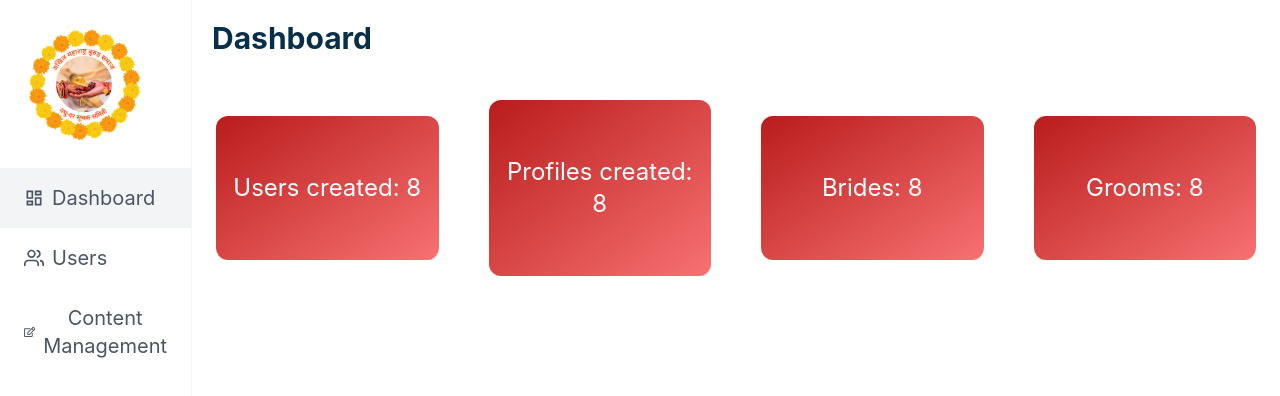
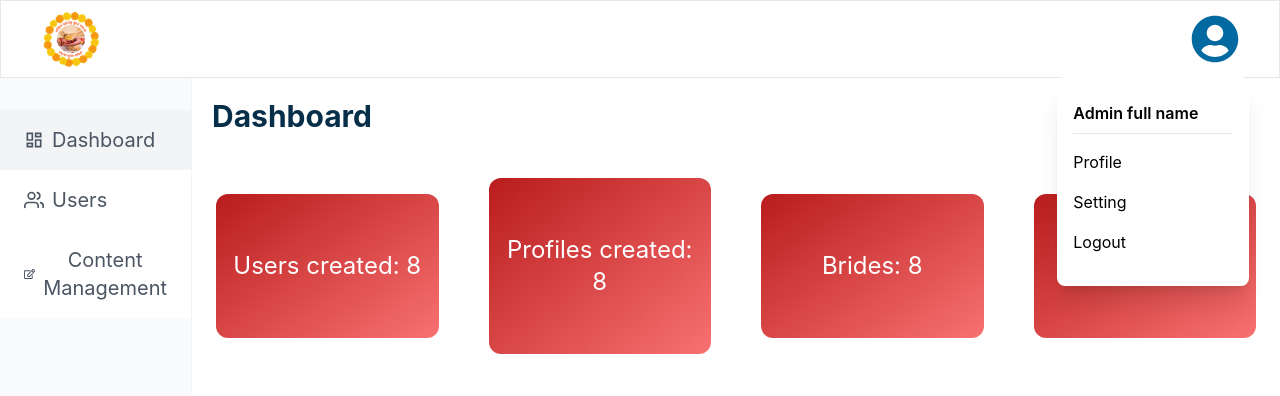
Before and after one commit to Increditex-Software-Solutions-Pvt-Ltd/new_BurudBandhan, a React (Create React App) app in the folder frontend/: page /admin in a window 1280 px wide. Shown: the top 396 px of the page. Built offline with nearby package versions, Linux system fonts and the light colour scheme.

Commit message:
added admin navbar

```diff
--- a/frontend/src/Components/Admin/AdminNavbar.jsx
+++ b/frontend/src/Components/Admin/AdminNavbar.jsx
@@ -1,8 +1,40 @@
-import React from 'react'
+import React from 'react';
+import burudBandhan_logo from "../../Assets/burudBandhan_logo.jpeg";
+import { FaUserCircle } from "react-icons/fa";
+
 
 const AdminNavbar = () => {
   return (
-    <div>AdminNavbar</div>
+    <div className='py-2 px-10 border flex items-center justify-between relative'>
+      <div className='w-fit  '>
+            <img className='w-[60px] h-[60px] object-cover' src={burudBandhan_logo} alt='logo' />
+      </div>
+
+      <div>
+        {/* profile icon here */}
+        <FaUserCircle className='text-5xl text-sky-700 cursor-pointer' />
+
+        {/* profile modal */}
+        <div className='w-[15%] p-4 text-left absolute top-[100%] right-[30px] bg-white shadow-xl rounded-lg'>
+            <div className='border-b py-2 font-semibold'>
+              <p>Admin full name</p>
+            </div>
+            <ul className='py-4 flex flex-col gap-4'>
+              <li>
+                <a href=''>Profile</a>
+              </li>
+              <li>
+                <a href=''>Setting</a>
+              </li>
+              <li>
+                <a href=''>Logout</a>
+              </li>
+            </ul>
+        </div>
+      </div>
+
+
+    </div>
   )
 }
 
--- a/frontend/src/Components/Admin/Sidebar.jsx
+++ b/frontend/src/Components/Admin/Sidebar.jsx
@@ -10,12 +10,12 @@ const Sidebar = ({showContent, setShowContent}) => {
     setShowContent(content_name);
   }
   return (
-    <div className='min-h-[100vh] w-[15%] border-r border-r-gray-100 '>
-        <div className='p-6 '>
+    <div className='min-h-[100vh] w-[15%] border-r border-r-gray-100 bg-gray-50 '>
+        {/* <div className='p-6 '>
             <img className='w-[120px] h-[120px] object-cover' src={burudBandhan_logo} alt='logo' />
-        </div>
+        </div> */}
 
-        <div className='text-gray-600 text-xl flex flex-col '>
+        <div className='py-8 text-gray-600 text-xl flex flex-col '>
           <div
           style={{
             // color: showContent=='dashboard' ? "#991b1b": "#4b5563",
--- a/frontend/src/Components/Navbar.jsx
+++ b/frontend/src/Components/Navbar.jsx
@@ -7,7 +7,7 @@ import { useNavigate } from 'react-router-dom';
 
 
 const Navbar = () => {
-  const [option, sestOption] = useState("");
+  const [option, setOption] = useState("");
   const navigate = useNavigate();
 
   const handleSelect = (e)=>{
--- a/frontend/src/Pages/Admin.jsx
+++ b/frontend/src/Pages/Admin.jsx
@@ -1,15 +1,20 @@
 import React, { useState } from 'react'
 import Sidebar from '../Components/Admin/Sidebar';
 import Container from '../Components/Admin/Container';
+import AdminNavbar from '../Components/Admin/AdminNavbar';
 
 const Admin = () => {
   const [showContent, setShowContent] = useState("dashboard");
 
   return (
-    <div className='flex'>
+    <div>
+      <AdminNavbar />
+      <div className='flex'>
         <Sidebar showContent={showContent} setShowContent={setShowContent} />
         <Container showContent={showContent} />
+      </div>
     </div>
+
   )
 }
 
```
